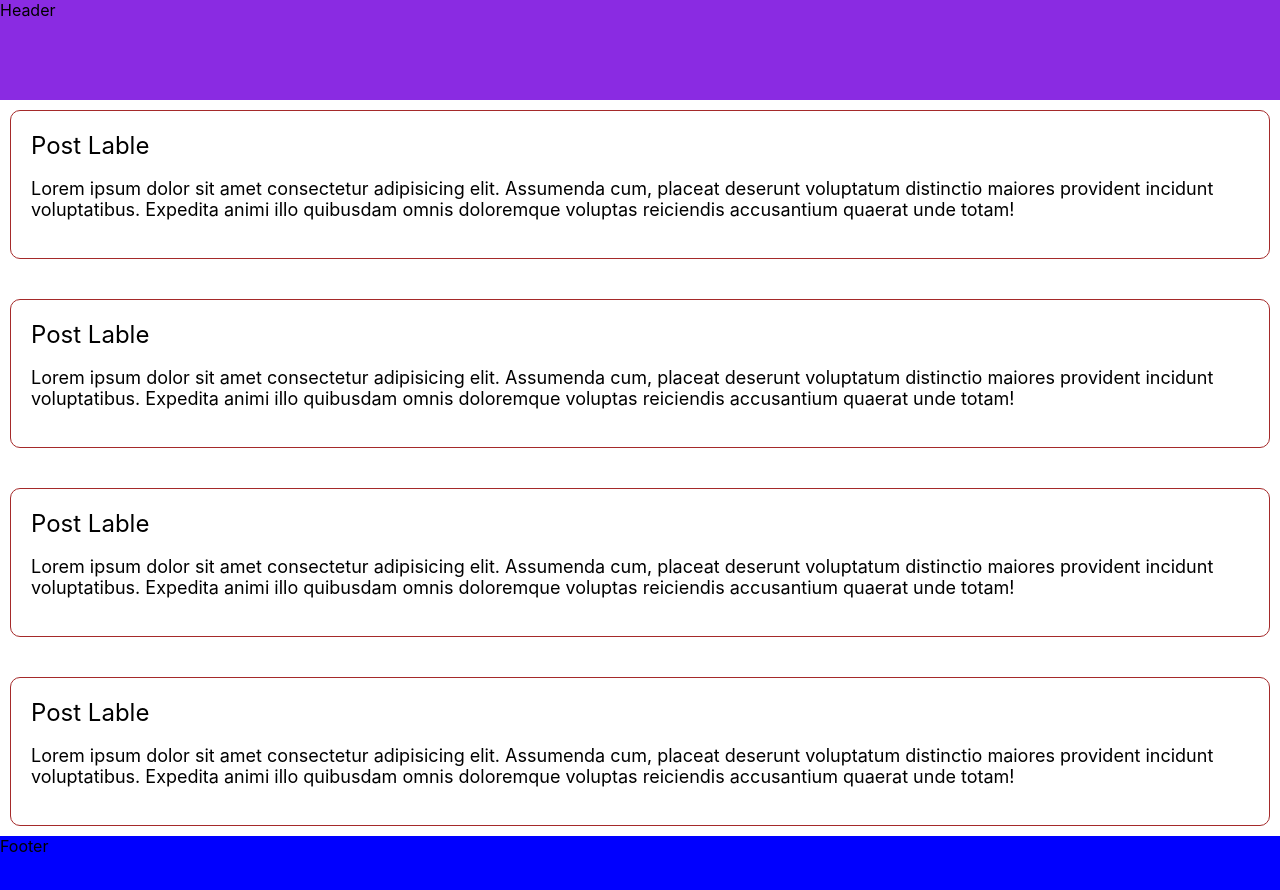
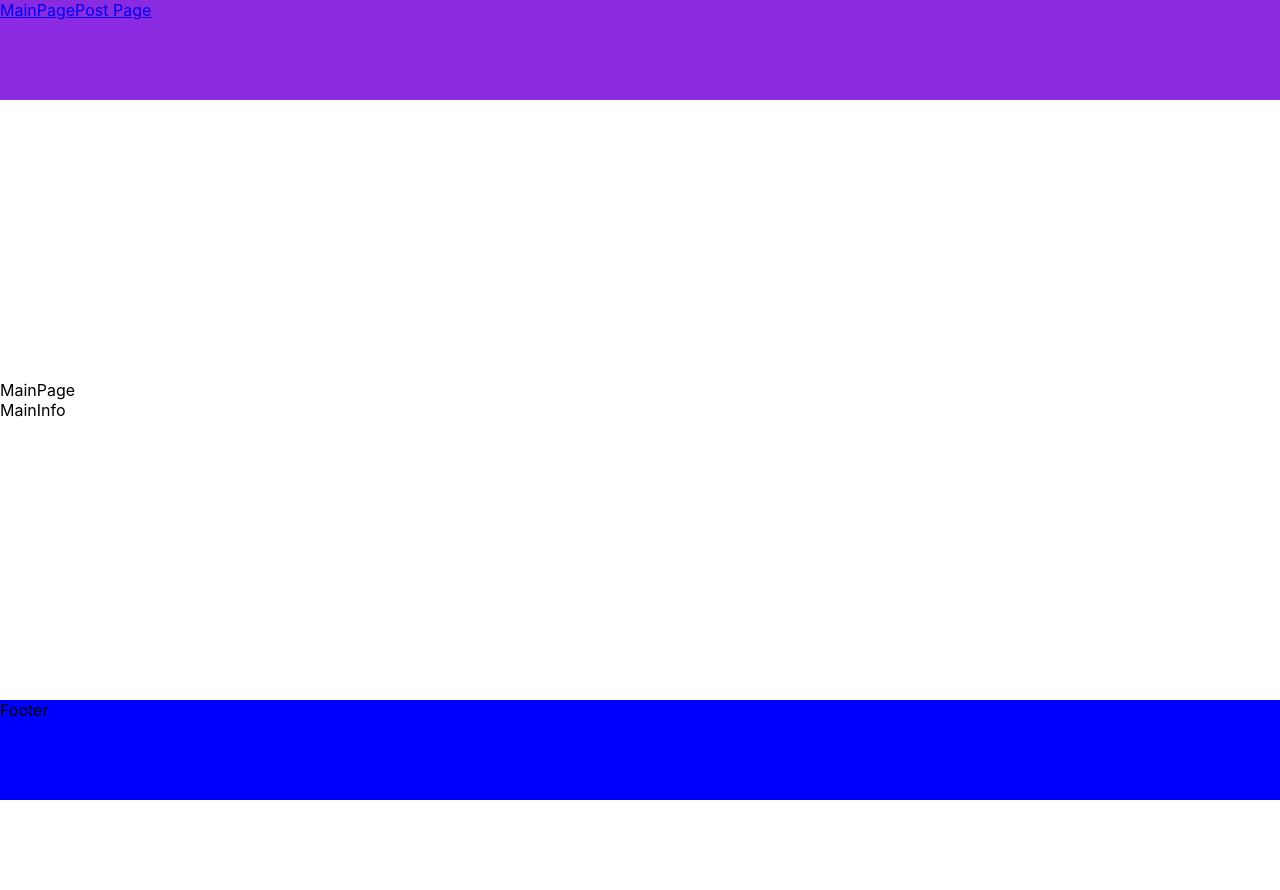
Before and after one commit to itpersonage/ReactCourse2, a React (Create React App) app: page / in a window 1280 px wide. Shown: the top 890 px of the page. After the commit the page ends 800 px from the top, so only its background shows below. Built offline with nearby package versions, Linux system fonts and the light colour scheme.

Commit message:
lesson 3 react 75%

```diff
--- a/package.json
+++ b/package.json
@@ -15,7 +15,7 @@
     "react": "^18.2.0",
     "react-dom": "^18.2.0",
     "react-redux": "^7.0.5",
-    "react-router-dom": "^6.9.0",
+    "react-router-dom": "^6.10.0",
     "react-scripts": "5.0.1",
     "sass": "^1.60.0",
     "web-vitals": "^2.1.4"
--- a/src/App.tsx
+++ b/src/App.tsx
@@ -1,11 +1,16 @@
 import React from 'react';
 import styles from './App.module.scss';
+import { Route, Routes } from 'react-router-dom';
+import { MainPage } from './Containers/MainPage';
 import { PostsPage } from './Containers/PostsPage';
 
 function App() {
   return (
     <div className={styles.wrapper}>
-      <PostsPage />
+      <Routes>
+        <Route path="/" element={<MainPage />} />
+        <Route path="/posts" element={<PostsPage />} />
+      </Routes>
     </div>
   );
 }
--- a/src/Components/Commons/Header/index.tsx
+++ b/src/Components/Commons/Header/index.tsx
@@ -1,6 +1,12 @@
 import React from 'react';
 import styles from './Header.module.scss';
+import { Link } from 'react-router-dom';
 
 export const Header = () => {
-  return <header className={styles.header}>Header</header>;
+  return (
+    <header className={styles.header}>
+      <Link to="/">MainPage</Link>
+      <Link to="/posts">Post Page</Link>
+    </header>
+  );
 };
--- a/src/Components/Posts/PostCard/PostCard.module.scss
+++ b/src/Components/Posts/PostCard/PostCard.module.scss
@@ -1,7 +1,7 @@
 .cardWrapper {
-    padding: 20px;
+    padding: 5px;
     border: 1px solid brown;
-    margin: 10px;
+    margin: 5px;
     border-radius: 10px;
     .lable {
         font-size: 24px;
--- /dev/null
+++ b/src/Containers/MainPage/MainPage.module.scss
@@ -0,0 +1,6 @@
+.mainPageWrapper {
+    display: grid;
+    grid-template-rows: 100px auto 100px;
+    align-items: center;
+    height: 100%;
+}
--- a/src/Containers/MainPage/index.tsx
+++ b/src/Containers/MainPage/index.tsx
@@ -1,14 +1,17 @@
 import React from 'react';
+import styles from './MainPage.module.scss';
 import { Header } from '../../Components/Commons/Header';
 import { Footer } from '../../Components/Commons/Footer';
 import { MainInfo } from '../../Components/Main/MainInfo';
 
 export const MainPage = () => {
   return (
-    <div>
+    <div className={styles.mainPageWrapper}>
       <Header />
-      <span>MainPage</span>
-      <MainInfo />
+      <div>
+        <span>MainPage</span>
+        <MainInfo />
+      </div>
       <Footer />
     </div>
   );
--- a/src/index.tsx
+++ b/src/index.tsx
@@ -3,17 +3,15 @@ import ReactDOM from 'react-dom/client';
 import './index.scss';
 import App from './App';
 import reportWebVitals from './reportWebVitals';
+import { BrowserRouter } from 'react-router-dom';
 
-const root = ReactDOM.createRoot(
-  document.getElementById('root') as HTMLElement
-);
+const root = ReactDOM.createRoot(document.getElementById('root') as HTMLElement);
 root.render(
   <React.StrictMode>
-    <App />
-  </React.StrictMode>
+    <BrowserRouter>
+      <App />
+    </BrowserRouter>
+  </React.StrictMode>,
 );
 
-// If you want to start measuring performance in your app, pass a function
-// to log results (for example: reportWebVitals(console.log))
-// or send to an analytics endpoint. Learn more: https://bit.ly/CRA-vitals
 reportWebVitals();
```
Also changed, not shown: 1 other file (tests, documents, lock files or other folders).
